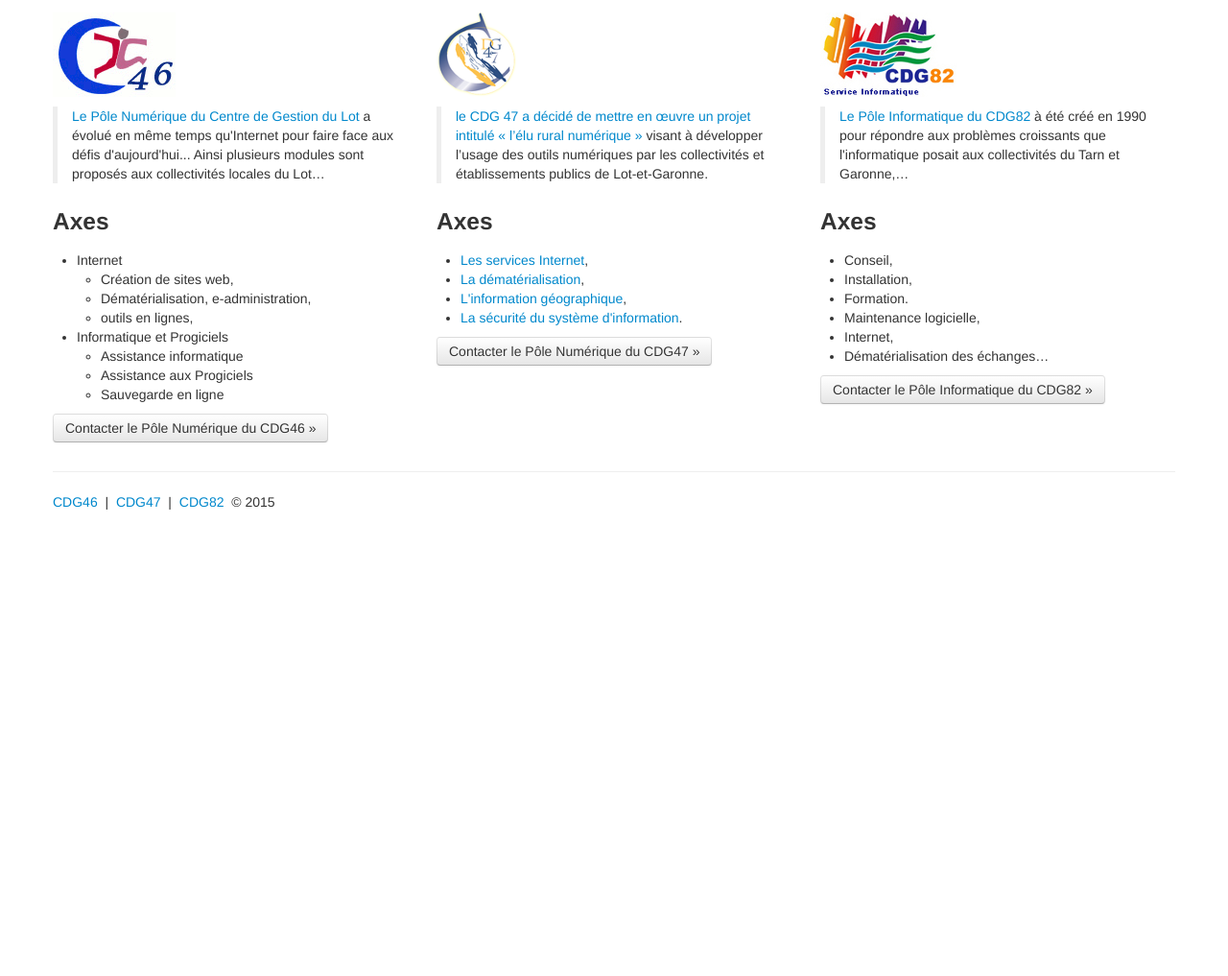
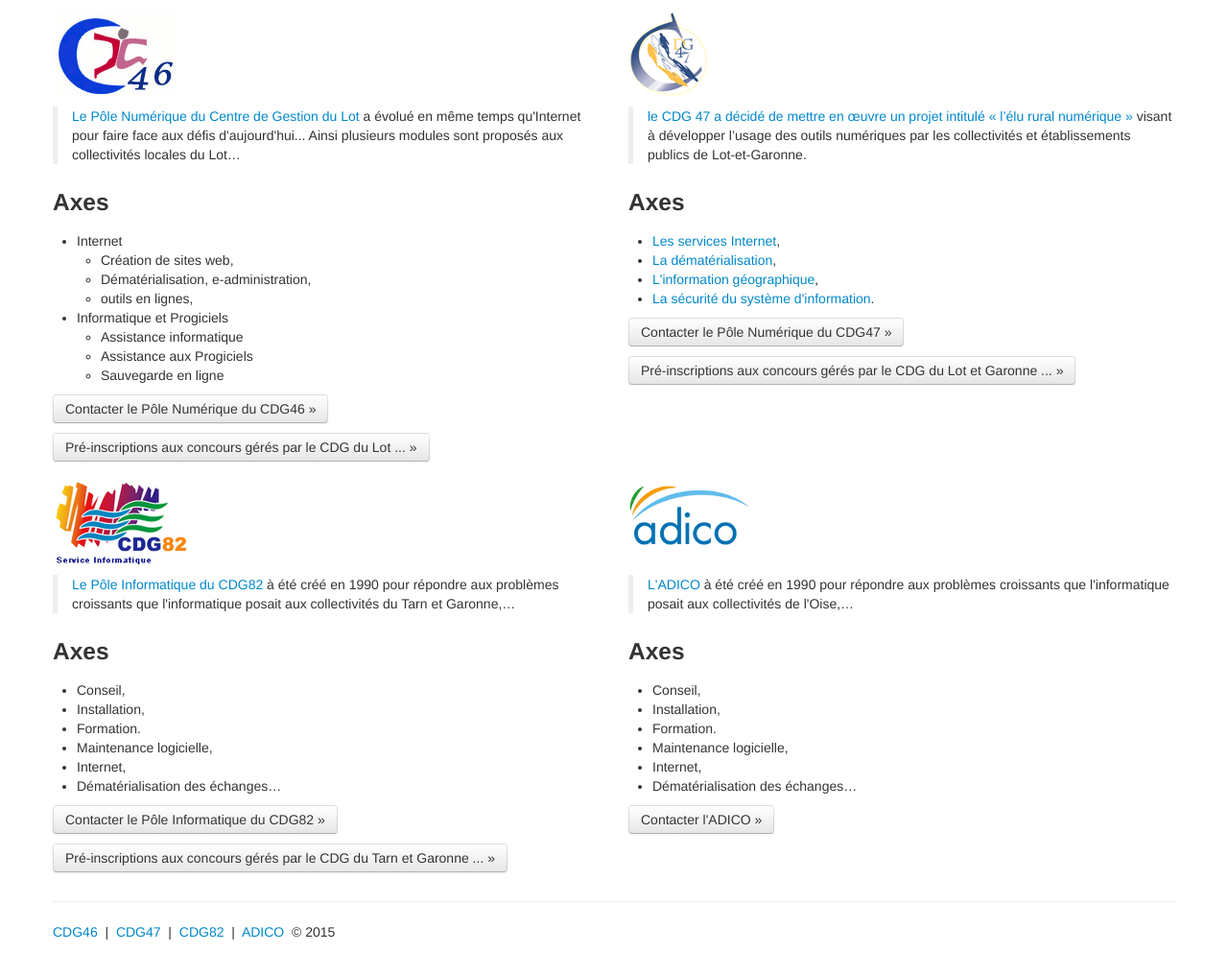
Before and after one commit to c-harlez/indisponible, a plain HTML site: page index.html in a window 1280 px wide. Shown: the part 489-1506 px from the top of the page at 96% size. Before the commit the page ends 1072 px from the top, so only its background shows below. Drawn offline with nearby package versions, Linux system fonts and the light colour scheme; a web font is replaced by a local one.

Commit message:
+ liens concours + ADICO

```diff
--- a/index.html
+++ b/index.html
@@ -55,10 +55,10 @@
                 <h1>Hébergement mutualisé</h1>
             <!-- Main hero unit for a primary marketing message or call to action -->
             <p>
-				Les <a href="http://www.cdg46.fr" target="blank" title="Ouvrir le site du CDG46 dans une nouvelle fenêtre">CDG46</a>, <a href="http://www.cdg47.fr" target="blank" title="Ouvrir le site du CDG47 dans une nouvelle fenêtre">CDG47</a> et <a href="http://www.cdg42.fr" target="blank" title="Ouvrir le site du CDG82 dans une nouvelle fenêtre">CDG82</a> mettent en œuvre des politiques numériques visant notamment à :
+                Les <a href="http://www.cdg46.fr" target="blank" title="Ouvrir le site du CDG46 dans une nouvelle fenêtre">CDG46</a>, <a href="http://www.cdg47.fr" target="blank" title="Ouvrir le site du CDG47 dans une nouvelle fenêtre">CDG47</a>, <a href="http://www.cdg42.fr" target="blank" title="Ouvrir le site du CDG82 dans une nouvelle fenêtre">CDG82</a> et l'<a hef="http://www.adico.fr" target="_blank">ADICO</a> mettent en œuvre des politiques numériques visant notamment à :
                 </p>
                 <ul>
-					<li>sensibiliser les collectivités territoriales et établissements publics lotois, lot-et-garonnais et tarn-et-garonnais aux enjeux des TIC,</li>
+                    <li>sensibiliser les collectivités territoriales et établissements publics lotois, lot-et-garonnais et tarn-et-garonnais, isariens aux enjeux des TIC,</li>
                     <li>proposer des outils leur facilitant la migration vers le numérique,</li>
                     <li>accompagner les agents et les élus dans la prise en main des ces nouveaux outils,</li>
                     <li>faire du numérique un facteur d’attractivité du territoire,</li>
@@ -80,7 +80,7 @@
             </div>
             <!-- Example row of columns -->
             <div class="row">
-                <div class="span4">
+                <div class="span6">
                     <h2><img src="img/logocdg46.gif" title="CDG46" alt="CDG46"/></h2>
                     <blockquote>
                     <a href="http://www.cdg46.fr/fr/services/sce-internet.html" target="_blank" title="Présentation du Pôle Numérique du CDG46, dans une nouvelle page">Le Pôle Numérique du Centre de Gestion du Lot</a> a évolué en même temps qu'Internet pour faire face aux défis d'aujourd'hui... Ainsi plusieurs modules sont proposés aux collectivités locales du Lot…
@@ -101,8 +101,9 @@
                         </ul>
                     </ul>
                     <p><a class="btn" href="http://www.cdg46.fr/fr/services/sce-internet/contact.html" target="_blank" title="Ouvre le formulaire de contact du Pôle Numérique du CDG46 dans une nouvelle page">Contacter le Pôle Numérique du CDG46 &raquo;</a></p>
+                    <p><a class="btn" href="http://www.agirhe-concours.fr/?dep=46" target="_blank" title="Ouvre le portail des concours du CDG46 pour les pré-inscriptions">Pré-inscriptions aux concours gérés par le CDG du Lot ... &raquo;</a></p>
                 </div>
-                <div class="span4">
+                <div class="span6">
                     <h2><img src="img/logo_cdg47.png" title="CDG47" alt="CDG47"/></h2>
                     <blockquote>
                     <a href="http://www.numerique47.fr/fr/le-projet.html" target="blank" title="Accéder au projet « l'élu rural numérique » du CDG47 dans une nouvelle page">le CDG 47 a décidé de mettre en œuvre un projet intitulé « l’élu rural numérique »</a> visant à développer l’usage des outils numériques par les collectivités et établissements publics de Lot-et-Garonne.
@@ -115,8 +116,12 @@
                         <li><a href="http://www.numerique47.fr/fr/les-services/securite-du-systeme-dinformation.html" target="_blank" title="La   sécurité du système d'information par le Pôle Numérique 47, dans une nouvelle page">La sécurité du système d'information</a>.</li>
                     </ul>
                     <p><a class="btn" href="http://www.numerique47.fr/fr/pied-de-page/contact.html" target="_blank" title="Accéder formulaire de contact du CDG47 dans une nouvelle page">Contacter le Pôle Numérique du CDG47 &raquo;</a></p>
+                    <p><a class="btn" href="http://www.agirhe-concours.fr/?dep=47" target="_blank" title="Ouvre le portail des concours du CDG47 pour les pré-inscriptions">Pré-inscriptions aux concours gérés par le CDG du Lot et Garonne ... &raquo;</a></p>
                </div>
-                <div class="span4">
+            </div>
+            <!-- Example row of columns -->
+            <div class="row">
+                <div class="span6">
                     <h2><img src="img/logo_cdg82.jpg" title="CDG82" alt="CDG82"/></h2>
                     <blockquote>
                     <a href="http://www.cdg82.fr/fr/pole-informatique/presentation-missions.html" target="_blank" title="Présentation et missions du Pôle Informatique du CDG82 dans une nouvelle page" >Le Pôle Informatique du CDG82</a> à été créé en 1990 pour répondre aux problèmes croissants que l'informatique posait aux collectivités du Tarn et Garonne,…
@@ -131,6 +136,23 @@
                     <li>Dématérialisation des échanges…</li>
                 </ul>
                     <p><a class="btn" href="http://www.cdg82.fr/fr/pole-informatique/contacter-le-pole-informatique.html" target="_blank" title="Accéder au formulaire de contact du CDG82 dans une nouvelle page">Contacter le Pôle Informatique du CDG82 &raquo;</a></p>
+                    <p><a class="btn" href="http://www.agirhe-concours.fr/?dep=82" target="_blank" title="Ouvre le portail des concours du CDG82 pour les pré-inscriptions">Pré-inscriptions aux concours gérés par le CDG du Tarn et Garonne ... &raquo;</a></p>
+                </div>
+                <div class="span6">
+                    <h2><img src="img/adico.png" title="ADICO" alt="ADICO"/></h2>
+                    <blockquote>
+                    <a href="http://www.adico.fr/fr/adico/qui-sommes-nous.html" target="_blank" title="Présentation et missions de l'ADICO dans une nouvelle page" >L'ADICO</a> à été créé en 1990 pour répondre aux problèmes croissants que l'informatique posait aux collectivités de l'Oise,…
+                    </blockquote>
+                <h3>Axes</h3>
+                <ul>
+                    <li>Conseil,</li>
+                    <li>Installation,</li>
+                    <li>Formation.</li>
+                    <li>Maintenance logicielle,</li>
+                    <li>Internet,</li>
+                    <li>Dématérialisation des échanges…</li>
+                </ul>
+                    <p><a class="btn" href="http://www.adico.fr/fr/adico/nous-joindre.html" target="_blank" title="Accéder au formulaire de contact de l'ADICO dans une nouvelle page">Contacter l'ADICO &raquo;</a></p>
                 </div>
             </div>
 
@@ -143,6 +165,8 @@
                     <a href="http://www.cdg47.fr" target="blank" title="Ouvre le site du CDG47 dans une nouvelle fenêtre">CDG47</a>
                     &nbsp;|&nbsp;
                     <a href="http://www.cdg82.fr" target="blank" title="Ouvre le site du CDG82 dans une nouvelle fenêtre">CDG82</a>
+                    &nbsp;|&nbsp;
+                    <a href="http://www.adico.fr" target="blank" title="Ouvre le site de l'ADICO dans une nouvelle fenêtre">ADICO</a>
                     &nbsp;&copy;
                 <script> var currentTime = new Date(); var year = currentTime.getFullYear(); document.write(year);</script>
                 </p>
```
Also changed, not shown: img/adico.png (added). Lines whose indentation alone changed are shown as unchanged.
